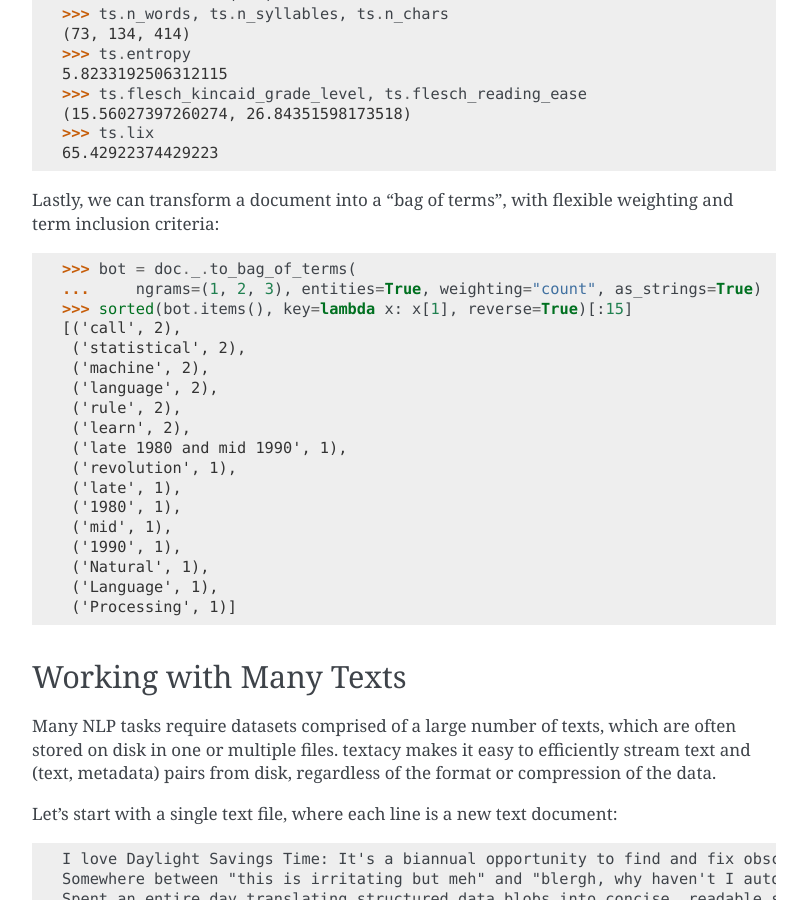
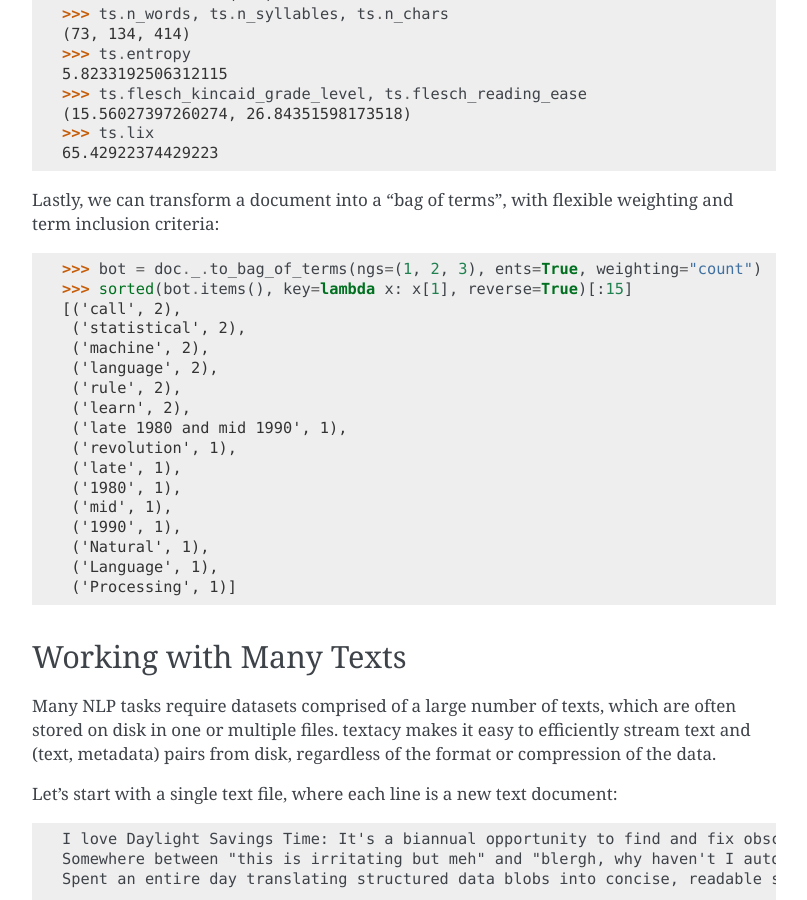
Before and after one commit to chartbeat-labs/textacy, a Sphinx documentation site: the page built from docs/source/quickstart.md, in a window 1280 px wide and 900 px high, scrolled down 3255 px. Shown: the whole window, without its empty margins (346-1153 px from the left). Built offline with Sphinx 7.4.7, drawn with Linux system fonts in a browser that asks for light colours.

Commit message:
Fix quickstart doc bag-of-term usage; close #335

````diff
--- a/docs/source/quickstart.md
+++ b/docs/source/quickstart.md
@@ -150,8 +150,7 @@ Or we can compute various basic and readability statistics:
 Lastly, we can transform a document into a "bag of terms", with flexible weighting and term inclusion criteria:
 
 ```pycon
->>> bot = doc._.to_bag_of_terms(
-...     ngrams=(1, 2, 3), entities=True, weighting="count", as_strings=True)
+>>> bot = doc._.to_bag_of_terms(ngs=(1, 2, 3), ents=True, weighting="count")
 >>> sorted(bot.items(), key=lambda x: x[1], reverse=True)[:15]
 [('call', 2),
  ('statistical', 2),
````
